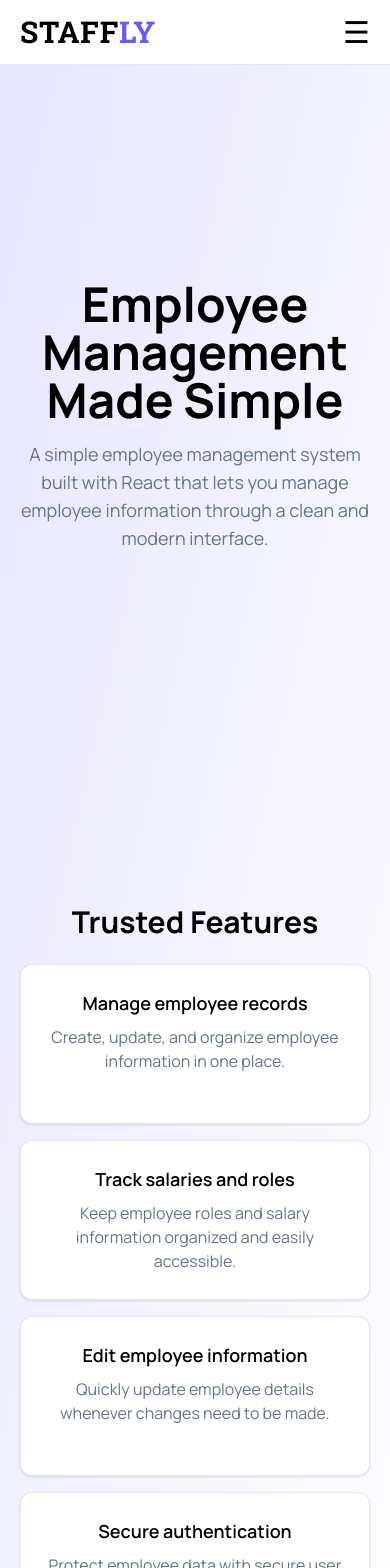
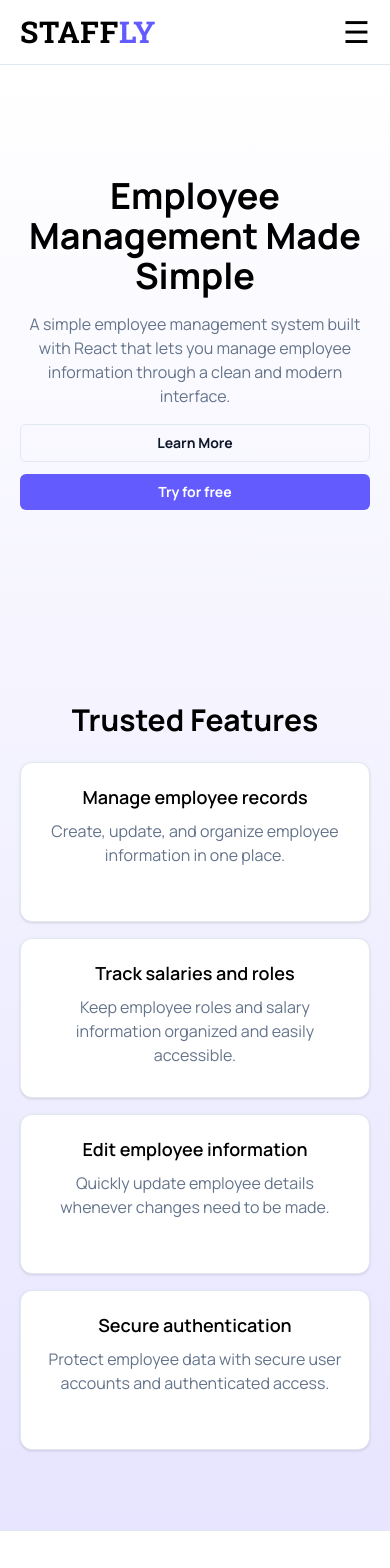
Before and after one commit to DDao19/staffly, a React (Vite) app: page / in a window 390 px wide. Shown: the top 1568 px of the page. Built offline with nearby package versions, Linux system fonts and the light colour scheme.

Commit message:
Completed updating css for mobile responsiveness. Update App structure and added sidebar for the dashboard

```diff
--- a/package.json
+++ b/package.json
@@ -11,9 +11,11 @@
   },
   "dependencies": {
     "@tailwindcss/vite": "^4.3.2",
+    "lucide-react": "^1.25.0",
     "react": "^19.2.7",
     "react-dom": "^19.2.7",
     "react-router-dom": "^7.18.1",
+    "tailwind-merge": "^3.6.0",
     "tailwindcss": "^4.3.2"
   },
   "devDependencies": {
--- a/src/App.jsx
+++ b/src/App.jsx
@@ -1,37 +1,37 @@
 import { BrowserRouter, Routes, Route } from "react-router-dom";
 import ScrollToTop from "./components/layout/ScrollToTop";
-import Navbar from "./components/layout/Navbar";
+import PublicLayout from "./components/layout/PublicLayout";
+// import Navbar from "./components/layout/Navbar";
 import Landing from "./pages/Landing";
-import Footer from "./components/layout/Footer";
+// import Footer from "./components/layout/Footer";
 import Signin from "./pages/Signin";
 import Signup from "./pages/Signup";
 import Dashboard from "./pages/Dashboard";
 import AuthProvider from "./components/context/AuthProvider";
 import ProtectedRoute from "./components/auth/ProtectedRoute";
 import GuestRoute from "./components/auth/GuestRoute";
+import DashboardLayout from "./components/dashboard/DashboardLayout";
 
 export default function App() {
   return (
     <BrowserRouter>
       <ScrollToTop />
       <AuthProvider>
-        <div className="min-h-screen flex flex-col">
-          <Navbar />
-          <main className="flex-1 pt-16">
         <Routes>
           <Route element={<GuestRoute />}>
+            <Route element={<PublicLayout />}>
               <Route path="/" element={<Landing />} />
               <Route path="/signin" element={<Signin />} />
               <Route path="/signup" element={<Signup />} />
             </Route>
+          </Route>
 
           <Route element={<ProtectedRoute />}>
+            <Route element={<DashboardLayout />}>
               <Route path="/dashboard" element={<Dashboard />} />
             </Route>
+          </Route>
         </Routes>
-          </main>
-          <Footer />
-        </div>
       </AuthProvider>
     </BrowserRouter>
   );
--- /dev/null
+++ b/src/components/dashboard/DashboardLayout.jsx
@@ -0,0 +1,24 @@
+import { useState } from "react";
+import { Outlet } from "react-router-dom";
+
+import Sidebar from "./Sidebar";
+
+export default function DashboardLayout() {
+  const [isSidebarOpen, setIsSidebarOpen] = useState(false);
+
+  return (
+    <div className="min-h-screen flex bg-(--background)">
+      <Sidebar />
+
+      <div className="flex-1 flex flex-col">
+        <header className="h-16 bg-(--surface) border-b border-(--border)">
+          Dashboard Header
+        </header>
+
+        <main className="flex-1 p-6">
+          <Outlet />
+        </main>
+      </div>
+    </div>
+  );
+}
--- /dev/null
+++ b/src/components/dashboard/Sidebar.jsx
@@ -0,0 +1,122 @@
+import { NavLink } from "react-router-dom";
+import {
+  LayoutDashboard,
+  Users,
+  Settings,
+  CircleUserRound,
+  LogOut,
+} from "lucide-react";
+import { useAuth } from "../hooks/useAuth";
+
+import { Button } from "../ui/Button";
+
+const navItems = [
+  {
+    name: "Dashboard",
+    path: "/dashboard",
+    icon: LayoutDashboard,
+  },
+  {
+    name: "Employees",
+    path: "/employees",
+    icon: Users,
+  },
+];
+
+const otherItems = [
+  {
+    name: "Settings",
+    path: "/settings",
+    icon: Settings,
+  },
+];
+
+export default function Sidebar() {
+  const { user, logout } = useAuth();
+  console.log(user);
+  return (
+    <aside className="flex flex-col w-64 min-h-screen bg-(--surface) border-r border-(--border) p-5">
+      <div>
+        <h1 className="text-center font-secondary uppercase tracking-wide text-2xl font-bold">
+          Staff<span className="text-(--primary)">ly</span>
+        </h1>
+      </div>
+
+      <nav className="flex-1 mt-8 space-y-8">
+        <div className="space-y-2">
+          <p className="pb-1 text-xs font-semibold uppercase tracking-widest text-(--text-secondary)">
+            Main Menu
+          </p>
+
+          {navItems.map((item) => {
+            const Icon = item.icon;
+
+            return (
+              <NavLink
+                key={item.name}
+                to={item.path}
+                className={({ isActive }) =>
+                  `flex items-center gap-3 px-3 py-2 rounded-md text-sm font-medium transition-colors ${
+                    isActive
+                      ? "bg-(--primary-light) text-(--primary)"
+                      : "text-(--text) hover:bg-(--background)"
+                  }`
+                }
+              >
+                <Icon size={20} />
+
+                <span>{item.name}</span>
+              </NavLink>
+            );
+          })}
+        </div>
+
+        <div className="space-y-2">
+          <p className="pb-1 text-xs font-semibold uppercase tracking-widest text-(--text-secondary)">
+            Others
+          </p>
+
+          {otherItems.map((item) => {
+            const Icon = item.icon;
+
+            return (
+              <NavLink
+                key={item.name}
+                to={item.path}
+                className={({ isActive }) =>
+                  `flex items-center gap-3 px-3 py-2 rounded-md text-sm font-medium transition-colors ${
+                    isActive
+                      ? "bg-(--primary-light) text-(--primary)"
+                      : "text-(--text) hover:bg-(--background)"
+                  }`
+                }
+              >
+                <Icon size={20} />
+
+                <span>{item.name}</span>
+              </NavLink>
+            );
+          })}
+        </div>
+      </nav>
+      <div className="border-t border-(--border) pt-5">
+        <div className="flex items-center gap-3">
+          <CircleUserRound size={30} className="text-(--text)" />
+          <div>
+            <p className="text-sm font-semibold">{user?.name}</p>
+
+            <p className="text-xs text-(--text-secondary)">{user?.email}</p>
+          </div>
+        </div>
+        <Button
+          type="button"
+          variant="outline"
+          className="w-full mt-4 hover:bg-(--primary-light)"
+          onClick={logout}
+        >
+          <LogOut size={18} /> Logout
+        </Button>
+      </div>
+    </aside>
+  );
+}
--- /dev/null
+++ b/src/components/layout/PublicLayout.jsx
@@ -0,0 +1,17 @@
+import { Outlet } from "react-router-dom";
+import Navbar from "./Navbar";
+import Footer from "./Footer";
+
+export default function PublicLayout() {
+  return (
+    <div className="min-h-screen flex flex-col">
+      <Navbar />
+
+      <main className="flex-1 pt-16">
+        <Outlet />
+      </main>
+
+      <Footer />
+    </div>
+  );
+}
--- a/src/components/ui/Alert.jsx
+++ b/src/components/ui/Alert.jsx
@@ -1,5 +1,5 @@
 export function Alert({ variant = "error", message }) {
-  const baseClasses = "text-sm font-bold p-3 rounded-md";
+  const baseClasses = "text-sm font-medium p-3 rounded-md leading-relaxed";
   const variantClasses = {
     success: "text-(--success) bg-(--success-bg)",
     warning: "text-(--warning) bg-(--warning-bg)",
--- a/src/components/ui/Button.jsx
+++ b/src/components/ui/Button.jsx
@@ -1,3 +1,5 @@
+import { twMerge } from "tailwind-merge";
+
 export function Button({
   children,
   variant = "primary",
@@ -10,13 +12,16 @@ export function Button({
 
   const variantClasses = {
     primary:
-      "text-[var(--text-inverse)] bg-[var(--primary)] hover:bg-[var(--primary-hover)] focus:ring-[var(--primary-light)]",
+      "text-(--text-inverse) bg-(--primary) hover:bg-(--primary-hover) focus:ring-(--primary-light)",
 
     destructive:
-      "text-[var(--text-inverse)] bg-[var(--destructive)] hover:bg-[var(--destructive-hover)] focus:ring-[var(--destructive-light)]",
+      "text-(--text-inverse) bg-(--destructive) hover:bg-(--destructive-hover) focus:ring-(--destructive-light)",
 
     outline:
-      "text-[var(--text)] border border-[var(--border)] hover:bg-[var(--primary-light)] focus:ring-[var(--primary-light)]",
+      "text-(--text) border border-(--border) hover:bg-(--primary-light) focus:ring-(--primary-light)",
+
+    ghost:
+      "text-(--text-secondary) bg-transparent hover:bg-(--surface-secondary) hover:text-(--text)",
   };
 
   const variantClass = variantClasses[variant] ?? variantClasses.primary;
@@ -24,7 +29,7 @@ export function Button({
   return (
     <button
       type={type}
-      className={`${baseClasses} ${variantClass} ${className}`}
+      className={twMerge(baseClasses, variantClass, className)}
       {...props}
     >
       {children}
--- a/src/pages/Dashboard.jsx
+++ b/src/pages/Dashboard.jsx
@@ -1,12 +1,8 @@
 // import { useAuth } from "../components/hooks/useAuth";
-
-import DashboardHeader from "../components/dashboard/DashboardHeader";
 
 export default function Dashboard() {
   return (
     <section className="max-w-7xl mx-auto  py-10 space-y-10">
-      <DashboardHeader />
-
       <section>
         <h2>Stats cards will go here</h2>
       </section>
--- a/src/pages/Landing.jsx
+++ b/src/pages/Landing.jsx
@@ -1,31 +1,55 @@
+import { Link } from "react-router-dom";
+import { Button } from "../components/ui/Button";
+
 export default function Landing() {
   return (
-    <div className="min-h-screen bg-linear-to-br from-(--primary-light) to-white">
-      <section className="py-54 ">
+    <div className="min-h-screen bg-linear-to-b from-white to-(--primary-light)">
+      <section className="py-28 md:py-54">
         <div className="max-w-7xl px-5 mx-auto flex flex-col items-center justify-center text-center space-y-4">
-          <h1 className="text-5xl font-bold animate-fade-up">
+          <h1 className="text-4xl md:text-5xl font-bold animate-fade-up">
             Employee Management Made Simple
           </h1>
           <div className="max-w-2xl">
-            <p className="text-lg text-(--text-secondary) animate-fade-up">
+            <p className="text-base md:text-lg text-(--text-secondary) animate-fade-up">
               A simple employee management system built with React that lets you
               manage employee information through a clean and modern interface.
             </p>
           </div>
+
+          <div className="flex w-full max-w-sm flex-col gap-3 sm:w-auto sm:max-w-none sm:flex-row animate-fade-up">
+            <Link to="/">
+              <Button
+                className="w-full sm:w-auto"
+                type="button"
+                variant="outline"
+              >
+                Learn More
+              </Button>
+            </Link>
+            <Link to="/signup">
+              <Button
+                className="w-full sm:w-auto"
+                type="button"
+                variant="primary"
+              >
+                Try for free
+              </Button>
+            </Link>
+          </div>
         </div>
       </section>
 
-      <section className="py-34">
+      <section className="py-20 md:py-34">
         <div className="max-w-7xl px-5 mx-auto flex flex-col items-center justify-center text-center">
           <h2 className="text-3xl font-bold">Trusted Features</h2>
           <div className="grid grid-cols-1 md:grid-cols-2 lg:grid-cols-4 gap-4 mt-6">
-            <div className="p-6 min-h-40 bg-(--surface) border border-(--border) rounded-xl shadow-sm">
+            <div className="p-5 md:p-6 min-h-40 bg-(--surface) border border-(--border) rounded-xl shadow-sm">
               <h3 className="text-lg font-semibold">Manage employee records</h3>
               <p className="mt-2 text-(--text-secondary)">
                 Create, update, and organize employee information in one place.
               </p>
             </div>
-            <div className="p-6 min-h-40 bg-(--surface) border border-(--border) rounded-xl shadow-sm">
+            <div className="p-5 md:p-6 min-h-40 bg-(--surface) border border-(--border) rounded-xl shadow-sm">
               <h3 className="text-lg font-semibold">
                 Track salaries and roles
               </h3>
@@ -34,7 +58,7 @@ export default function Landing() {
                 accessible.
               </p>
             </div>
-            <div className="p-6 min-h-40 bg-(--surface) border border-(--border) rounded-xl shadow-sm">
+            <div className="p-5 md:p-6 min-h-40 bg-(--surface) border border-(--border) rounded-xl shadow-sm">
               <h3 className="text-lg font-semibold">
                 Edit employee information
               </h3>
@@ -43,7 +67,7 @@ export default function Landing() {
                 made.
               </p>
             </div>
-            <div className="p-6 min-h-40 bg-(--surface) border border-(--border) rounded-xl shadow-sm">
+            <div className="p-5 md:p-6 min-h-40 bg-(--surface) border border-(--border) rounded-xl shadow-sm">
               <h3 className="text-lg font-semibold">Secure authentication</h3>
               <p className="mt-2 text-(--text-secondary)">
                 Protect employee data with secure user accounts and
--- a/src/pages/Signin.jsx
+++ b/src/pages/Signin.jsx
@@ -50,14 +50,14 @@ export default function Signin() {
   };
 
   return (
-    <div className="min-h-screen flex items-center justify-center bg-linear-to-br from-(--primary-light) to-white">
+    <div className="min-h-screen flex items-center justify-center bg-linear-to-b from-white to-(--primary-light)">
       <section className="max-w-7xl w-full px-5 flex flex-col items-center justify-center">
-        <div className="w-full max-w-md bg-(--surface) border border-(--border) p-8 rounded-xl shadow-md space-y-4">
+        <div className="w-full max-w-md bg-(--surface) border border-(--border) p-5 sm:p-8 rounded-xl shadow-md space-y-4">
           <div className="text-center">
             <h1 className="font-secondary uppercase text-2xl font-bold">
               Staff<span className="text-(--primary)">ly</span>
             </h1>
-            <p className="mt-2 text-(--text-secondary)">
+            <p className="mt-3 text-(--text-secondary)">
               Welcome back! Sign in to continue.
             </p>
           </div>
--- a/src/pages/Signup.jsx
+++ b/src/pages/Signup.jsx
@@ -73,12 +73,12 @@ export default function Signup() {
   };
 
   return (
-    <div className="min-h-screen flex items-center justify-center bg-linear-to-br from-(--primary-light) to-white">
+    <div className="min-h-screen flex items-center justify-center bg-linear-to-b from-white to-(--primary-light)">
       <section className="max-w-7xl w-full px-5 flex flex-col items-center justify-center">
-        <div className="w-full max-w-md bg-(--surface) border border-(--border) p-8 rounded-lg shadow-sm space-y-4">
+        <div className="w-full max-w-md bg-(--surface) border border-(--border) p-5 sm:p-8 rounded-lg shadow-sm space-y-4">
           <div className="text-center">
             <h1 className="text-xl font-bold">Create an account</h1>
-            <p className="mt-2  text-(--text-secondary)">
+            <p className="mt-3 text-(--text-secondary)">
               Create your account to start managing employees.
             </p>
           </div>
```
Also changed, not shown: src/components/layout/Navbar.jsx (+27 -3 lines), 1 other file (tests, documents, lock files or other folders). Lines whose indentation alone changed are shown as unchanged.
